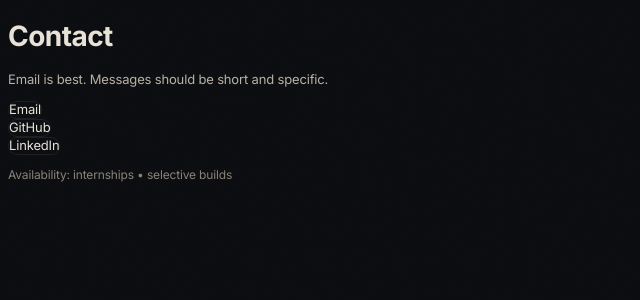
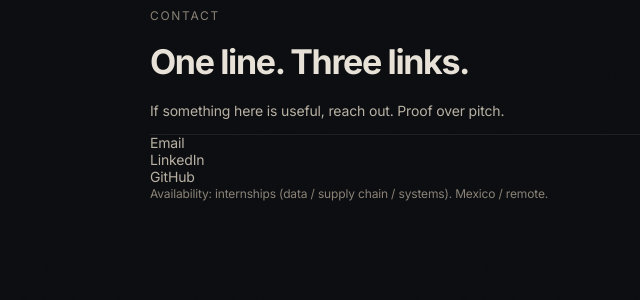
Before and after one commit to benjaminarce-cloud/arcev2-portfolio, a Next.js app: page /contact in a window 1280 px wide. Shown: the top 300 px of the page, without its empty margins (0-640 px from the left). Built offline with nearby package versions, Linux system fonts and the light colour scheme.

Commit message:
Update page.tsx

```diff
--- a/src/app/contact/page.tsx
+++ b/src/app/contact/page.tsx
@@ -1,29 +1,54 @@
+import { Shell } from "@/components/Shell";
+
 export default function ContactPage() {
   return (
-    <div className="py-12">
-      <h1 className="text-[28px] tracking-[-0.02em]">Contact</h1>
-      <p className="mt-3 text-[13px] leading-5 text-[color:var(--muted)] max-w-[70ch]">
-        Email is best. Messages should be short and specific.
+    <Shell>
+      <div className="py-14 md:py-16">
+        <header>
+          <div className="text-[12px] uppercase tracking-[0.14em] text-[color:var(--faint)]">
+            Contact
+          </div>
+          <h1 className="mt-3 text-[34px] md:text-[42px] leading-[1.02] tracking-[-0.04em]">
+            One line. Three links.
+          </h1>
+          <p className="mt-4 max-w-[70ch] text-[14px] leading-7 text-[color:var(--muted)]">
+            If something here is useful, reach out. Proof over pitch.
           </p>
+        </header>
 
-      <div className="mt-6 flex flex-col gap-2 text-[13px]">
-        <a className="border hairline rounded-[14px] bg-[color:var(--surface)] px-4 py-3 inline-block w-fit"
-           href="mailto:benjamin@example.com">
+        <div className="my-10 border-t hairline" />
+
+        <div className="space-y-3 text-[14px]">
+          <a
+            className="block w-fit text-[color:var(--muted)] hover:text-[color:var(--text)]"
+            href="mailto:arceb3013@gmail.com"
+          >
             Email
           </a>
-        <a className="border hairline rounded-[14px] bg-[color:var(--surface)] px-4 py-3 inline-block w-fit"
-           href="https://github.com/" target="_blank" rel="noreferrer">
+
+          <a
+            className="block w-fit text-[color:var(--muted)] hover:text-[color:var(--text)]"
+            href="https://www.linkedin.com/in/arcebenjamin/"
+            target="_blank"
+            rel="noreferrer"
+          >
+            LinkedIn
+          </a>
+
+          <a
+            className="block w-fit text-[color:var(--muted)] hover:text-[color:var(--text)]"
+            href="https://github.com/benjaminarce-cloud"
+            target="_blank"
+            rel="noreferrer"
+          >
             GitHub
           </a>
-        <a className="border hairline rounded-[14px] bg-[color:var(--surface)] px-4 py-3 inline-block w-fit"
-           href="https://linkedin.com/" target="_blank" rel="noreferrer">
-          LinkedIn
-        </a>
+
+          <div className="pt-4 text-[12px] text-[color:var(--faint)]">
+            Availability: internships (data / supply chain / systems). Mexico / remote.
           </div>
-
-      <p className="mt-6 text-[12px] text-[color:var(--faint)] tabular">
-        Availability: internships • selective builds
-      </p>
         </div>
+      </div>
+    </Shell>
   );
 }
```
Lines whose indentation alone changed are shown as unchanged.
